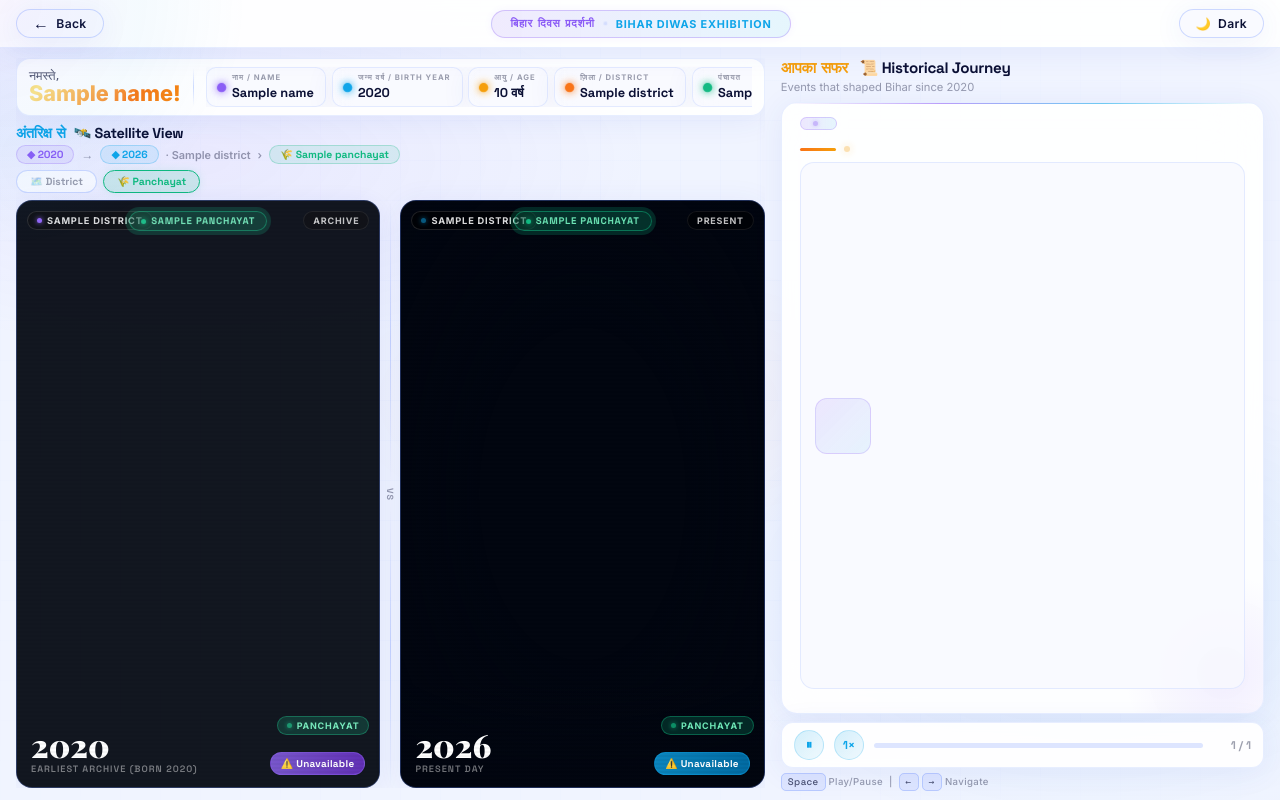
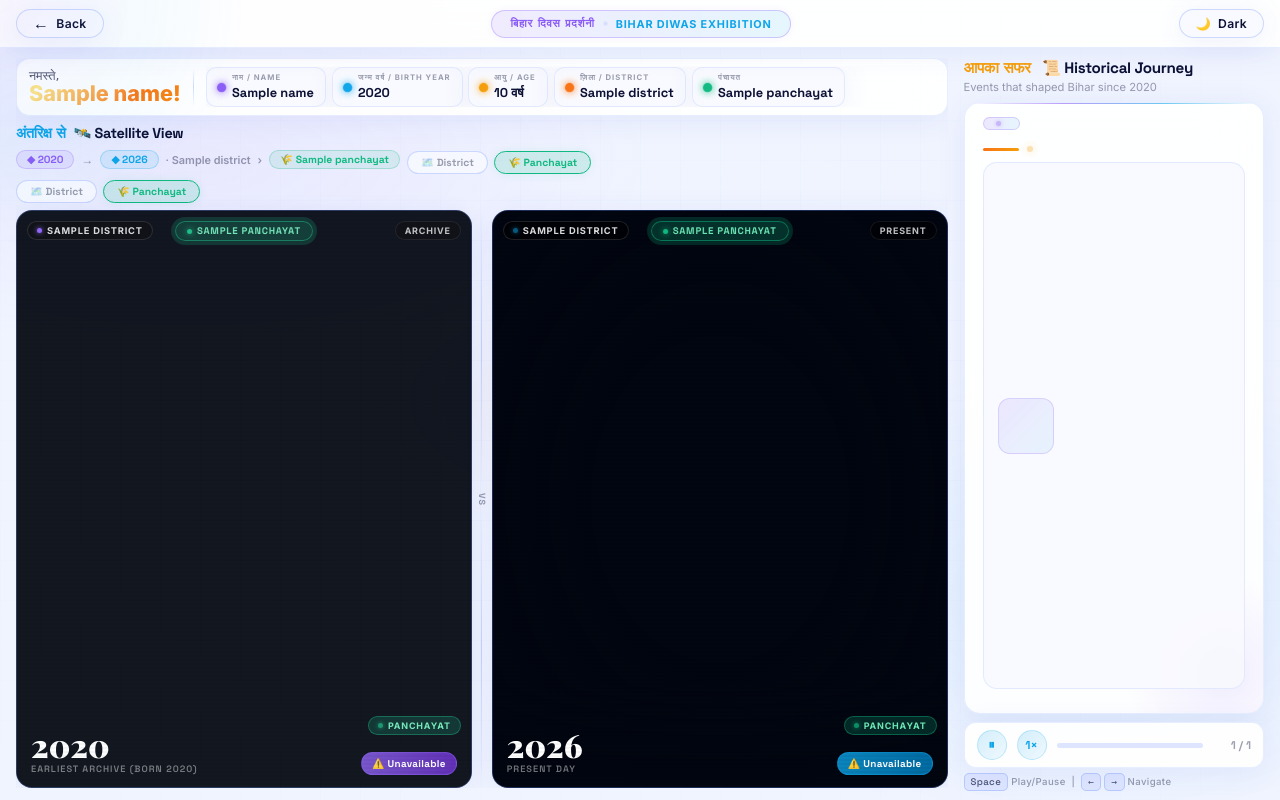
Before and after one commit to mihirisro17/bihar_day, a Flask app: template templates/result.html in a window 1280 px wide. Run offline with Flask 3, Linux system fonts and the light colour scheme; the template is opened without the code that fills it: most values are stand-ins (such as "Sample title", 1, 10 or a date in 2020); data that the repository does not hold is empty; some web fonts are replaced.

Commit message:
zoom set

```diff
--- a/templates/result.html
+++ b/templates/result.html
@@ -269,7 +269,7 @@
       width: 100%;
       height: 100%;
       display: grid;
-      grid-template-columns: 1.55fr 1fr;
+      grid-template-columns: 1.55fr 0.5fr;
       gap: 16px;
       padding: calc(var(--bar-h) + 10px) 16px 12px;
       overflow: hidden;
@@ -1751,6 +1751,13 @@
             <span class="sat-pill-dist">›</span>
             <span class="sat-pill scope">🏘️ {{ block }}</span>
             {% endif %}
+            <div class="scope-btns">
+
+              <button class="scope-btn" id="scopeDistBtn" onclick="setScope('district')">🗺️ District</button>
+              <button class="scope-btn active" id="scopePanchBtn" onclick="setScope('panchayat')">
+                {% if panchayat %}🌾 Panchayat{% else %}🏘️ Block{% endif %}
+              </button>
+            </div>
           </div>
           {% if panchayat or block %}
           <div class="scope-btns">
@@ -1951,16 +1958,34 @@
     function computePaddedBbox(raw, forceAR) {
       if (!raw || raw.minLng == null) return null;
       const AR = forceAR || 16 / 9;
-      const KL = 0.10, KG = 0.12;
+
+      // ↓↓ smaller padding = more zoom
+      const KL = 0.05;  // was 0.10
+      const KG = 0.06;  // was 0.12
+
       const exp = {
         minLng: raw.minLng - KG, maxLng: raw.maxLng + KG,
         minLat: raw.minLat - KL, maxLat: raw.maxLat + KL
       };
-      const cx = (exp.maxLng + exp.minLng) / 2, cy = (exp.maxLat + exp.minLat) / 2;
-      let pW = (exp.maxLng - exp.minLng) * 1.5, pH = (exp.maxLat - exp.minLat) * 1.5;
-      if (pW / pH > AR) pH = pW / AR; else pW = pH * AR;
-      return { minLng: cx - pW / 2, maxLng: cx + pW / 2, minLat: cy - pH / 2, maxLat: cy + pH / 2 };
-    }
+
+      const cx = (exp.maxLng + exp.minLng) / 2;
+      const cy = (exp.maxLat + exp.minLat) / 2;
+
+      // ↓↓ smaller multiplier = more zoom
+      let pW = (exp.maxLng - exp.minLng) * 1.25;   // was 1.5
+      let pH = (exp.maxLat - exp.minLat) * 1.25;   // was 1.5
+
+      if (pW / pH > AR) pH = pW / AR;
+      else pW = pH * AR;
+
+      return {
+        minLng: cx - pW / 2,
+        maxLng: cx + pW / 2,
+        minLat: cy - pH / 2,
+        maxLat: cy + pH / 2
+      };
+    }
+
 
     function getCardAR() {
       const c = document.querySelector('.sat-card');
```
